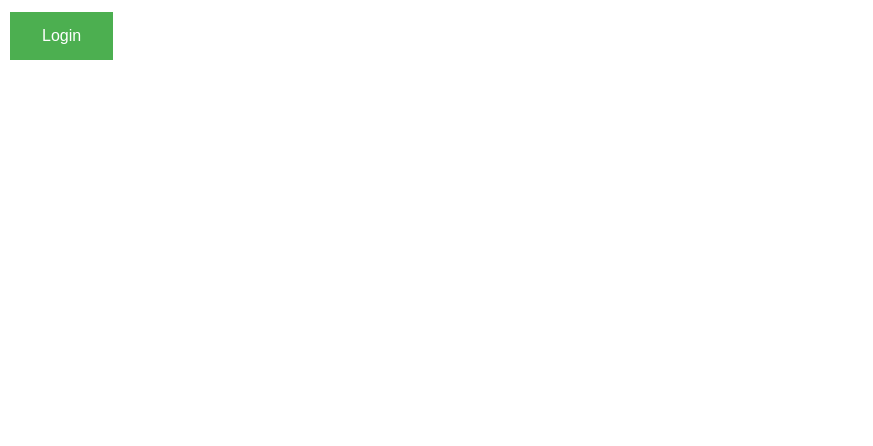
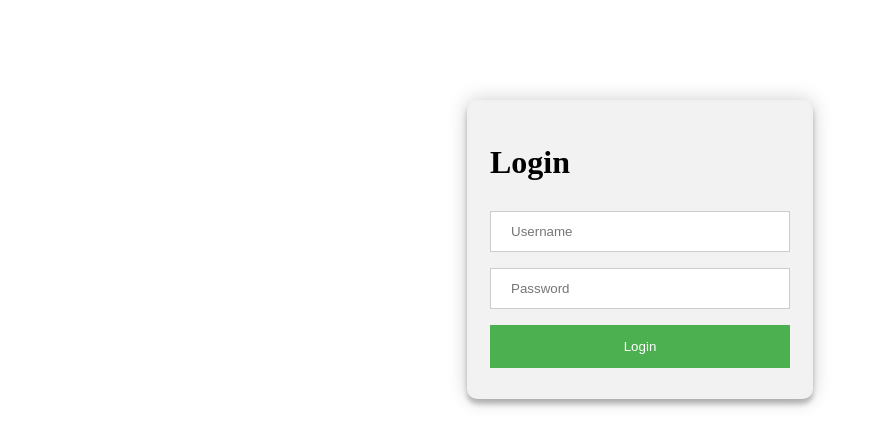
Before and after one commit to nameisshukla/Airbnbclone, a plain HTML site: page first.html in a window 1280 px wide. Shown: the whole page, without its empty margins (0-873 px from the left). Drawn offline with Linux system fonts and the light colour scheme.

Commit message:
added the notes

```diff
--- a/first.html
+++ b/first.html
@@ -7,6 +7,13 @@
     <script src="working.js"></script>
   </head>
   <body>
-    <button class = "button">Login</button>
+    <div class="loginBox">
+      <form class ="form">
+        <h1>Login</h1>
+        <input type="text" placeholder="Username" name="username" required>
+        <input type="password" placeholder="Password" name="password" required>
+        <button class ="button" type="submit">Login</button>
+      </form>
+    </div>
   </body>
 </html>
--- a/style.css
+++ b/style.css
@@ -1,34 +1,33 @@
-.button {
-    background-color: #4CAF50; /* Green */
-    border: none;
-    color: white;
-    padding: 15px 32px;
-    text-align: center;
-    text-decoration: none;
-    display: inline-block;
-    font-size: 16px;
-    margin: 4px 2px;
-    cursor: pointer;
-    transition: 0.3s;
-    animation: animateButton 500ms linear infinite alternate;
+.form {
+    border: 3px solid #f1f1f1;
+    background-color: #f2f2f2;
+    padding: 20px;
+    width: 300px;
+    margin: auto;
+    margin-top: 100px;
+    border-radius: 10px;
+    box-shadow: 0 0 20px 0 rgba(0,0,0,0.2), 0 5px 5px 0 rgba(0,0,0,0.24);
 }
 
-@keyframes animateButton {
-    0% {
-        transform: scale(1);
-    }
-    50% {
-        transform: scale(1.1);
-    }
-    100% {
-        transform: scale(1);
-    }
+input[type=text], input[type=password] {
+    width: 100%;
+    padding: 12px 20px;
+    margin: 8px 0;
+    display: inline-block;
+    border: 1px solid #ccc;
+    box-sizing: border-box;
 }
 
-.button:hover {
-    background-color: #45a049;
+button {
+    background-color: #4CAF50;
+    color: white;
+    padding: 14px 20px;
+    margin: 8px 0;
+    border: none;
+    cursor: pointer;
+    width: 100%;
 }
 
-.button.active, .button:active {
-    transform: scale(1.1);
+button:hover {
+    opacity: 0.8;
 }
```
